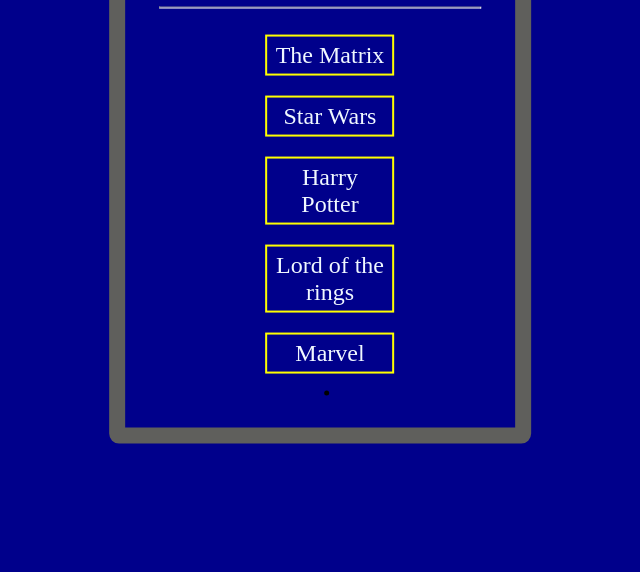
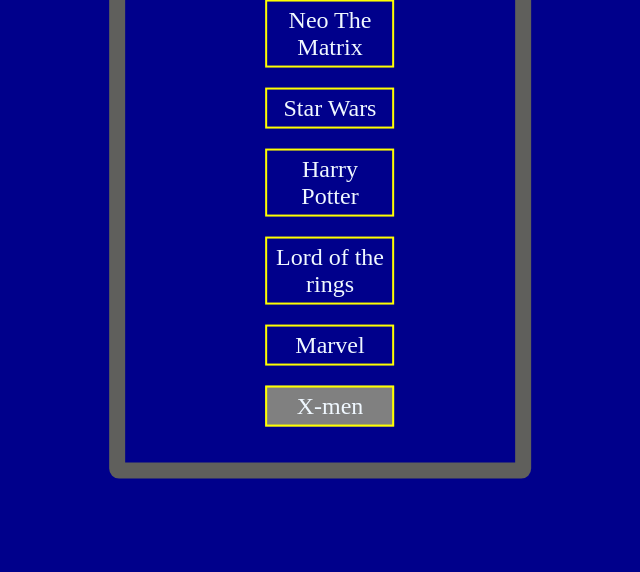
Before and after one commit to RaheemAmer/JavaScript-DOM-Manipulation, a plain HTML site: page index.html in a window 1280 px wide. Shown: the part 228-800 px from the top of the page, without its empty margins (320-960 px from the left). Drawn offline with Linux system fonts and the light colour scheme.

Commit message:
All intro sections are done

```diff
--- a/index.html
+++ b/index.html
@@ -17,6 +17,7 @@
         <hr>
         <ul>
             <li class="list-items">
+                <span>Neo</span>
                 The Matrix
             </li>
             <li class="list-items">
--- a/main.js
+++ b/main.js
@@ -1,6 +1,6 @@
 // Dom manipulation
 
-// 2nd session - styling element
+// 2nd section - styling element
 
 const title = document.querySelector("#main-heading");
 
@@ -17,13 +17,66 @@ for (let i = 0; i < listItems.length; i++) {
 }
 console.log(listItems);
 
-// 3rd session - Creating Elements
+// 3rd section - Creating Elements
 const ul = document.querySelector("ul");
 
 const newElement = document.createElement("li")
 
-newElement.style.color = "black";
+newElement.style.fontSize = "1.5rem";
 
 ul.append(newElement);
 
-// 4 session - Modify text
+// 4th section - Modify text
+
+const firstListItem = document.querySelector(".list-items");
+
+// text only
+console.log(firstListItem.innerText);
+
+// display same as in html
+console.log(firstListItem.textContent);
+
+// display same as in html but with tags
+// there are security issues regarding using innerHTML as you don't want user input to be displayed in the inner html because it allows the user to control the javascript and html on the web page
+// most cases you gonna user innerText
+console.log(firstListItem.innerHTML);
+
+newElement.innerText = "X-men";
+
+// 5th section - modify elements attributes and classes
+
+// how we deal with attributes [id]
+newElement.setAttribute("id", "main-heading");
+
+newElement.style.backgroundColor = "grey";
+
+newElement.removeAttribute("id");
+
+console.log(title.getAttribute("id"));
+
+// how we deal with attributes [classes]
+
+// newElement.setAttribute("class", "list-items");
+
+newElement.classList.add("list-items");
+
+newElement.classList.add("list-new");
+
+newElement.classList.remove("list-new");
+
+console.log(newElement.classList.contains("list-items"));
+
+// Remove element
+
+const newElement2 = document.createElement("h2");
+
+newElement2.innerText = "Hello";
+
+newElement2.style.color = "yellow";
+
+newElement2.style.fontSize = "2rem";
+
+
+ul.append(newElement2);
+
+newElement2.remove();
```
